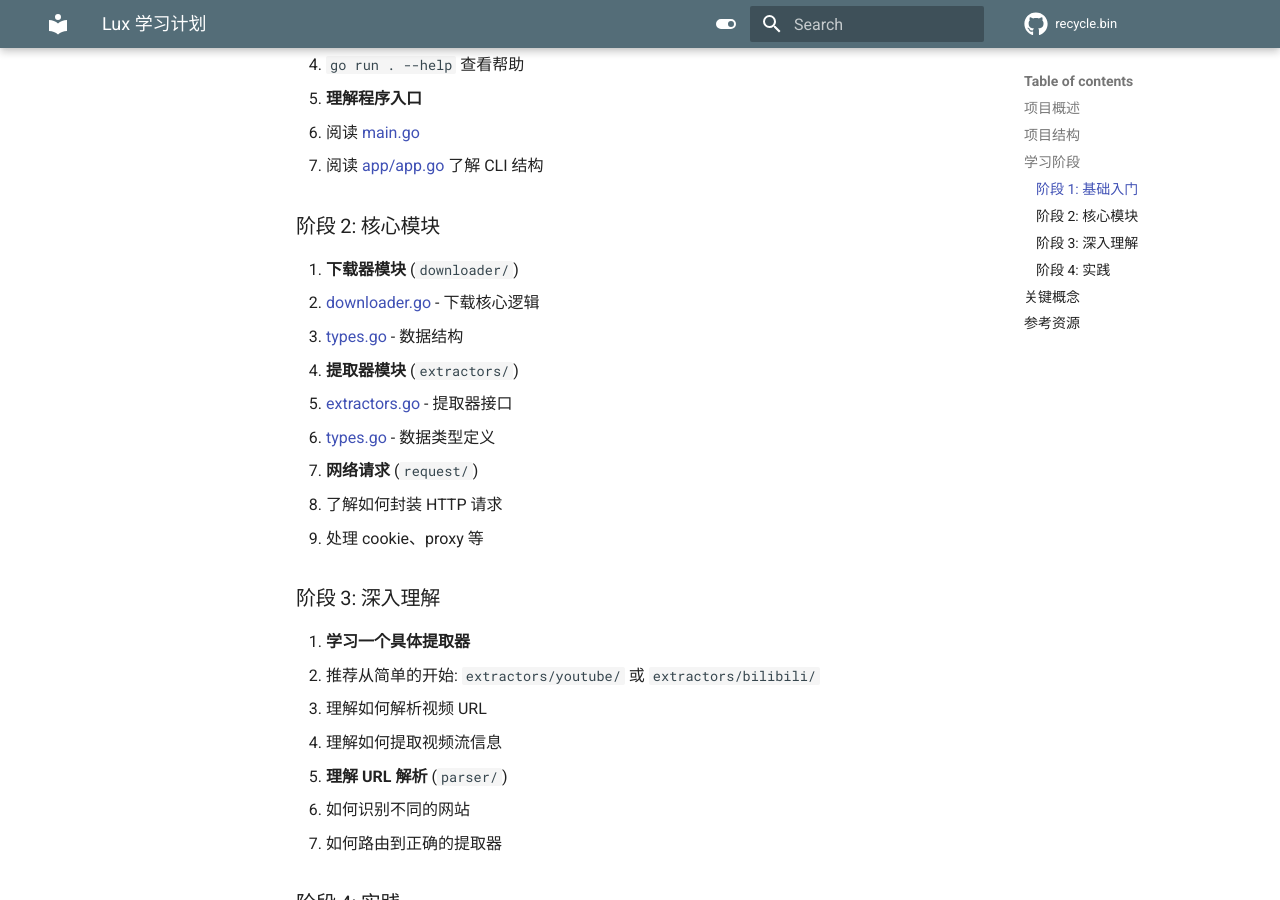
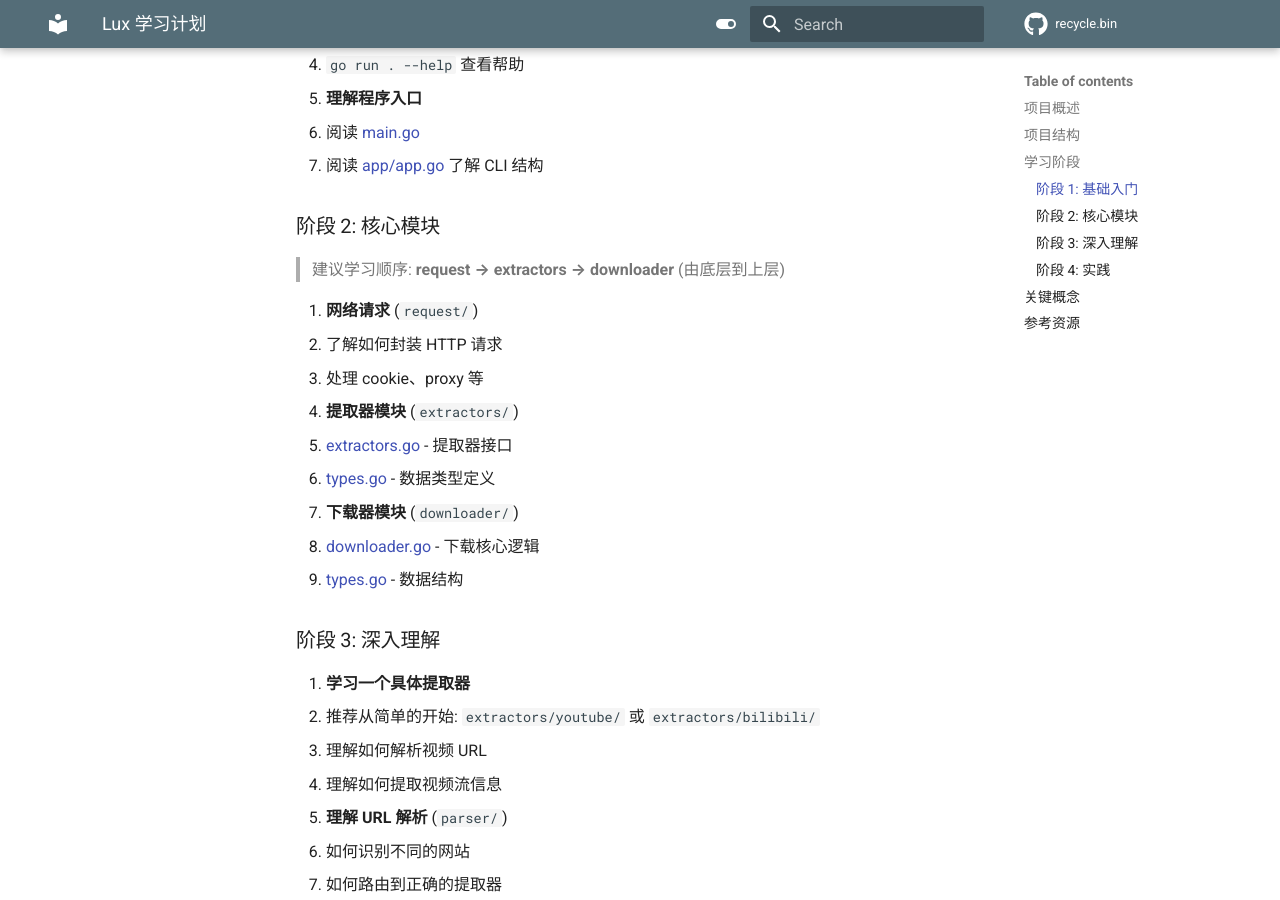
Before and after one commit to xiongjia/xiongjia.github.com, an MkDocs documentation site: the page built from docs/research/docs/lux/00-lux.md, in a window 1280 px wide and 900 px high, scrolled down 867 px. Built offline with MkDocs 1.6.1 and Material for MkDocs 9.7.7, drawn with Linux system fonts in a browser that asks for light colours; comment, search, counter and statistics services are not loaded.

```diff
--- a/docs/research/docs/lux/00-lux.md
+++ b/docs/research/docs/lux/00-lux.md
@@ -37,17 +37,19 @@ lux/
 
 ### 阶段 2: 核心模块
 
-3. **下载器模块** (`downloader/`)
-   - [downloader.go](docs/research/external/lux/downloader/downloader.go) - 下载核心逻辑
-   - [types.go](docs/research/external/lux/downloader/types.go) - 数据结构
+> 建议学习顺序: **request → extractors → downloader** (由底层到上层)
+
+3. **网络请求** (`request/`)
+   - 了解如何封装 HTTP 请求
+   - 处理 cookie、proxy 等
 
 4. **提取器模块** (`extractors/`)
    - [extractors.go](docs/research/external/lux/extractors/extractors.go) - 提取器接口
    - [types.go](docs/research/external/lux/extractors/types.go) - 数据类型定义
 
-5. **网络请求** (`request/`)
-   - 了解如何封装 HTTP 请求
-   - 处理 cookie、proxy 等
+5. **下载器模块** (`downloader/`)
+   - [downloader.go](docs/research/external/lux/downloader/downloader.go) - 下载核心逻辑
+   - [types.go](docs/research/external/lux/downloader/types.go) - 数据结构
 
 ### 阶段 3: 深入理解
 
```
